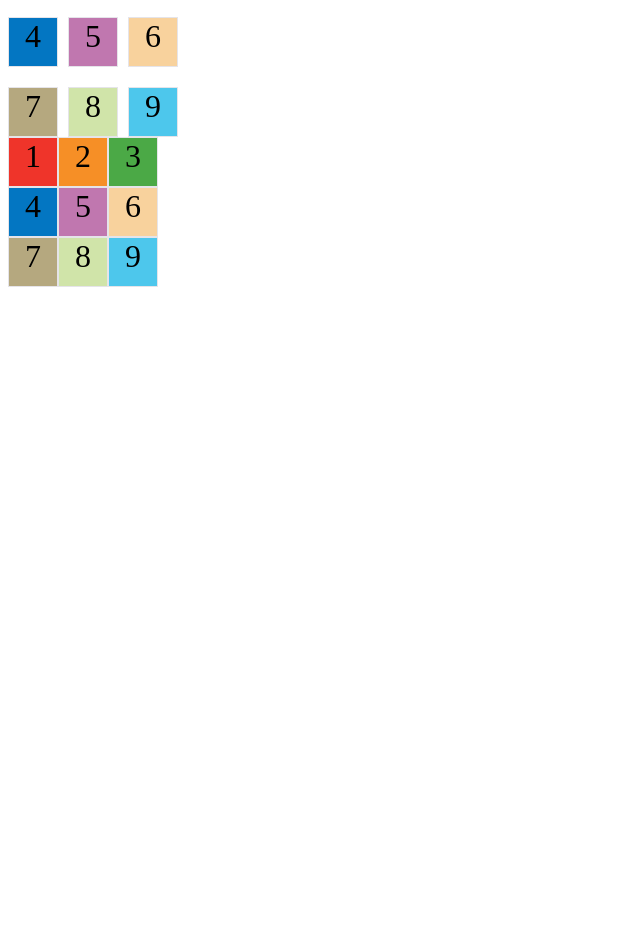
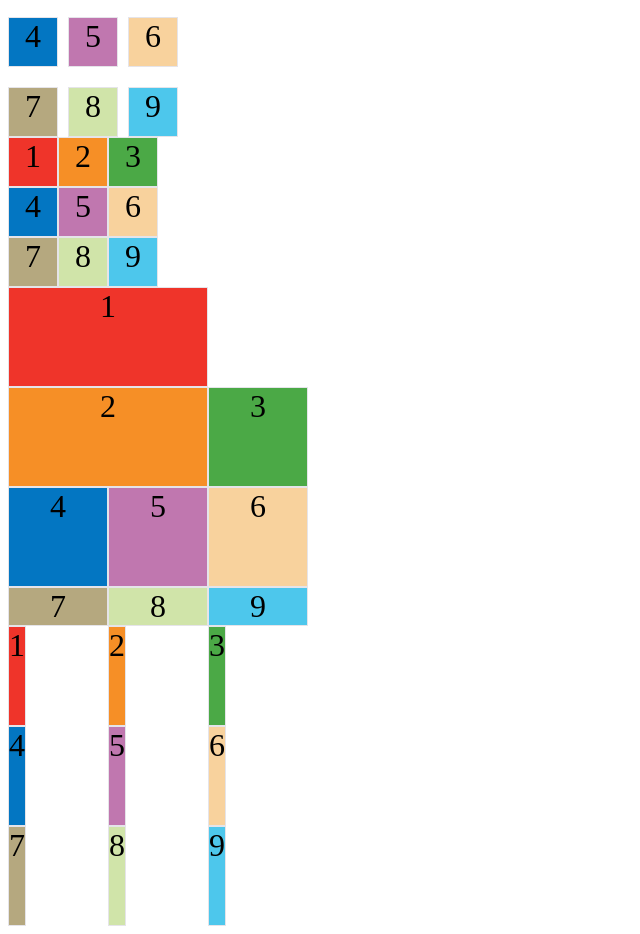
Before and after one commit to Lawrence51/-, a plain HTML site: page css/index.html in a window 1280 px wide. Shown: the part 517-1451 px from the top of the page, without its empty margins (0-640 px from the left). Before the commit the page ends 812 px from the top, so only its background shows below. Drawn offline with Linux system fonts and the light colour scheme.

Commit message:
feat: justify-items属性

```diff
--- a/css/grid.css
+++ b/css/grid.css
@@ -32,6 +32,24 @@
   grid-template-areas: "header . header"
                        "main . sidebar"
                        "footer . footer";
+}
+.grid7{
+  display: grid;
+  grid-template-columns: 100px 100px 100px;
+  grid-template-rows: 100px 100px 100px;
+  grid-auto-flow: row;
+}
+/* justify-items 属性 */
+.grid8{
+  display: grid;
+  grid-template-columns: 100px 100px 100px;
+  grid-template-rows: 100px 100px 100px;
+  justify-items: start;
+}
+
+.item1-grid7,.item2-grid7{
+  grid-column-start: 1;
+  grid-column-end: 3;
 }
 .item{
   font-size: 2em;
--- a/css/index.html
+++ b/css/index.html
@@ -76,6 +76,28 @@
             <footer class="item item-8">8</footer>
             <footer class="item item-9">9</footer>
         </div>
+        <div class="grid7">
+            <header class="item item-1 item1-grid7">1</header>
+            <header class="item item-2 item2-grid7">2</header>
+            <header class="item item-3">3</header>
+            <main class="item item-4">4</main>
+            <main class="item item-5">5</main>
+            <sidebar class="item item-6">6</sidebar>
+            <footer class="item item-7">7</footer>
+            <footer class="item item-8">8</footer>
+            <footer class="item item-9">9</footer>
+        </div>
+        <div class="grid8">
+            <header class="item item-1">1</header>
+            <header class="item item-2">2</header>
+            <header class="item item-3">3</header>
+            <main class="item item-4">4</main>
+            <main class="item item-5">5</main>
+            <sidebar class="item item-6">6</sidebar>
+            <footer class="item item-7">7</footer>
+            <footer class="item item-8">8</footer>
+            <footer class="item item-9">9</footer>
+        </div>
     </div>
 
 </body>
```
